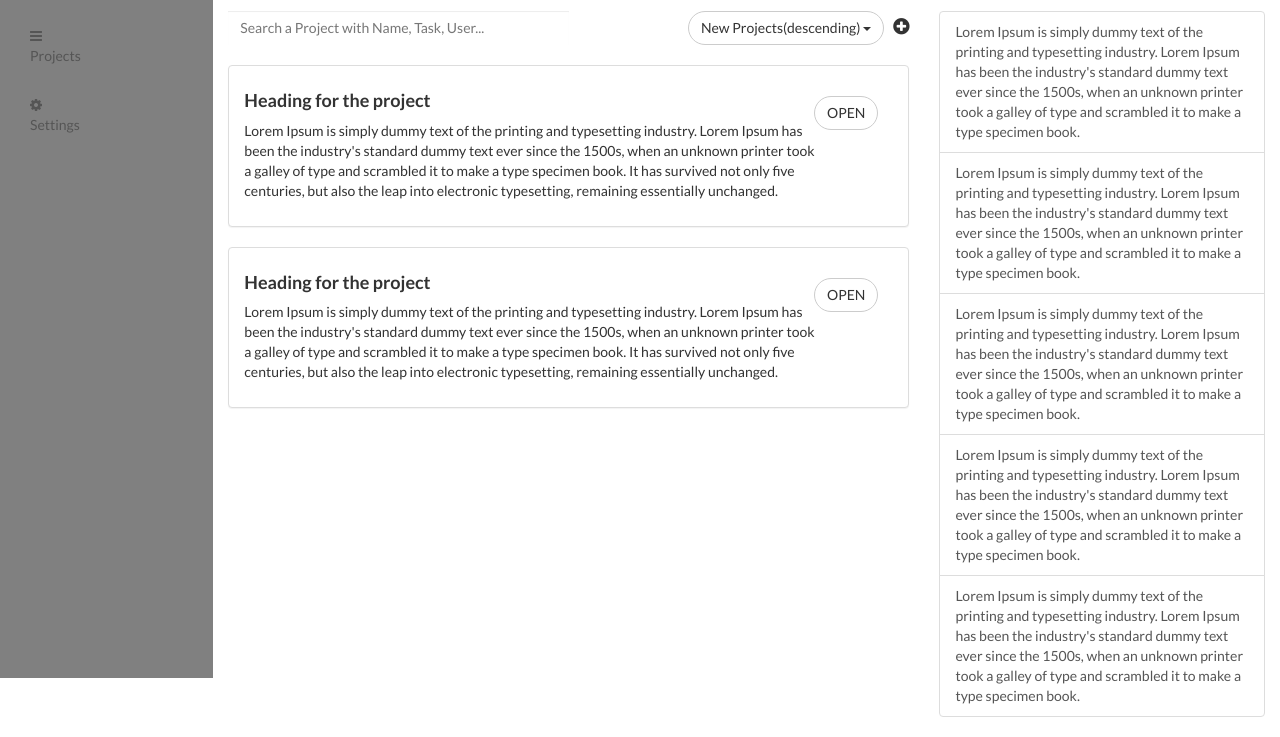
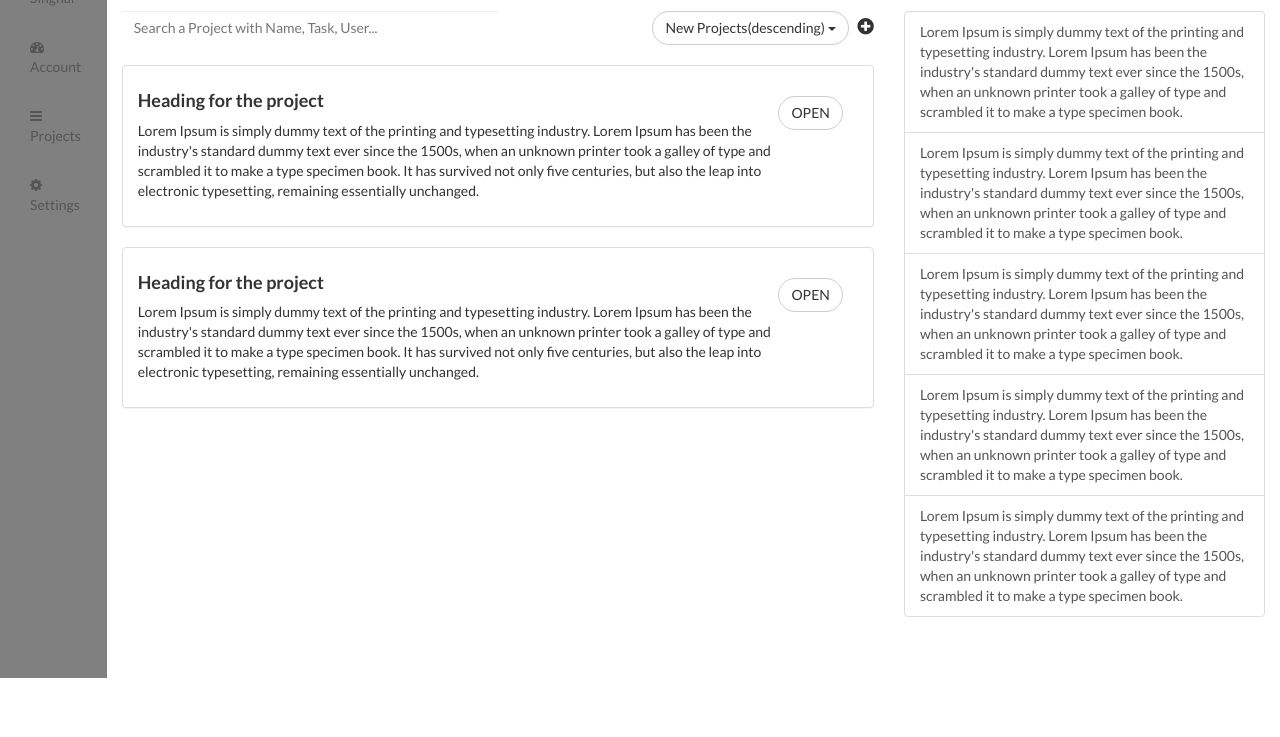
Before and after one commit to scide/scide, a plain HTML site: page user-main.html in a window 1280 px wide. Shown: the part 122-859 px from the top of the page. After the commit the page ends 800 px from the top, so only its background shows below. Drawn offline with nearby package versions, Linux system fonts and the light colour scheme.

Commit message:
reduced the width of the left vertical bar

```diff
--- a/user-main.html
+++ b/user-main.html
@@ -11,7 +11,7 @@
 		<div class="container-fluid full-height">
 			<div class="row main-wrapper full-height">
 				<!-- left vertical bar -->
-				<div class="col-md-2 col-sm-12 left-vertical-bar full-height">
+				<div class="col-md-1 col-sm-12 left-vertical-bar full-height">
 					<div class="list-group left-vertical-bar-list-group">
 					  <a href="#" class="list-group-item">Image will come here.
 						<p>Swarnim Singhal</p>
@@ -29,7 +29,7 @@
 				</div>
 
 				<!-- right section of the page -->
-				<div class="col-md-10 col-sm-12 right-vertical-bar full-height">
+				<div class="col-md-11 col-sm-12 right-vertical-bar full-height">
 
 					<!-- Bits int and refresh row -->
 					<div class="row heading-row">
```
